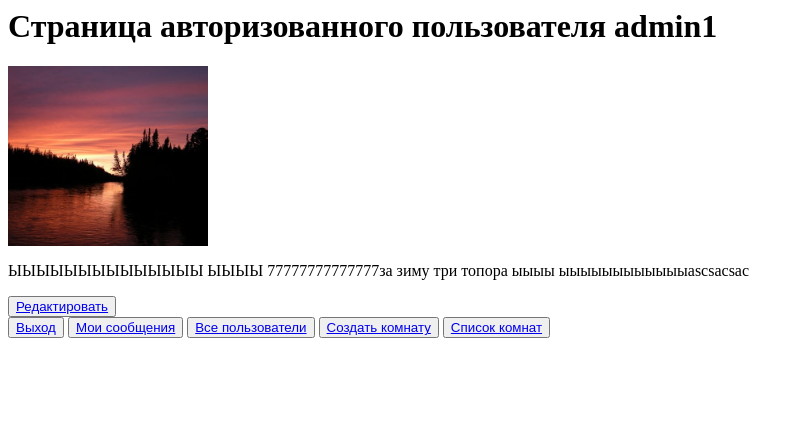
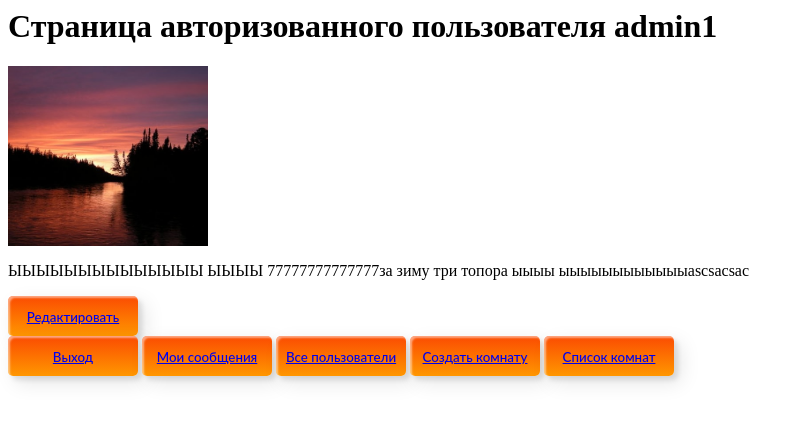
Before and after one commit to ZigulatNatria/E6_Chat, a Django app: page / in a window 1280 px wide. Shown: the top 423 px of the page, without its empty margins (0-804 px from the left). Run offline with Django 4.2, Linux system fonts and the light colour scheme; a user stored in the database is signed in; parts of the project's set-up code (start-up, migrations or seed data) failed here and were passed over.

Commit message:
Кнопочки

```diff
--- /dev/null
+++ b/Chat/static/css/button.css
@@ -0,0 +1,90 @@
+.custom-btn {
+  width: 130px;
+  height: 40px;
+  color: #fff;
+  border-radius: 5px;
+  padding: 10px 25px;
+  font-family: 'Lato', sans-serif;
+  font-weight: 500;
+  background: transparent;
+  cursor: pointer;
+  transition: all 0.3s ease;
+  position: relative;
+  display: inline-block;
+   box-shadow:inset 2px 2px 2px 0px rgba(255,255,255,.5),
+   7px 7px 20px 0px rgba(0,0,0,.1),
+   4px 4px 5px 0px rgba(0,0,0,.1);
+  outline: none;
+}
+.btn-7 {
+background: linear-gradient(0deg, rgba(255,151,0,1) 0%, rgba(251,75,2,1) 100%);
+  line-height: 42px;
+  padding: 0;
+  border: none;
+}
+.btn-7 span {
+  position: relative;
+  display: block;
+  width: 100%;
+  height: 100%;
+}
+.btn-7:before,
+.btn-7:after {
+  position: absolute;
+  content: "";
+  right: 0;
+  bottom: 0;
+  background: rgba(251,75,2,1);
+  box-shadow:
+   -7px -7px 20px 0px rgba(255,255,255,.9),
+   -4px -4px 5px 0px rgba(255,255,255,.9),
+   7px 7px 20px 0px rgba(0,0,0,.2),
+   4px 4px 5px 0px rgba(0,0,0,.3);
+  transition: all 0.3s ease;
+}
+.btn-7:before{
+   height: 0%;
+   width: 2px;
+}
+.btn-7:after {
+  width: 0%;
+  height: 2px;
+}
+.btn-7:hover{
+  color: rgba(251,75,2,1);
+  background: transparent;
+}
+.btn-7:hover:before {
+  height: 100%;
+}
+.btn-7:hover:after {
+  width: 100%;
+}
+.btn-7 span:before,
+.btn-7 span:after {
+  position: absolute;
+  content: "";
+  left: 0;
+  top: 0;
+  background: rgba(251,75,2,1);
+  box-shadow:
+   -7px -7px 20px 0px rgba(255,255,255,.9),
+   -4px -4px 5px 0px rgba(255,255,255,.9),
+   7px 7px 20px 0px rgba(0,0,0,.2),
+   4px 4px 5px 0px rgba(0,0,0,.3);
+  transition: all 0.3s ease;
+}
+.btn-7 span:before {
+  width: 2px;
+  height: 0%;
+}
+.btn-7 span:after {
+  height: 2px;
+  width: 0%;
+}
+.btn-7 span:hover:before {
+  height: 100%;
+}
+.btn-7 span:hover:after {
+  width: 100%;
+}
--- a/Chat/templates/edit_user.html
+++ b/Chat/templates/edit_user.html
@@ -4,13 +4,15 @@
     <meta charset="UTF-8">
     <title>Title</title>
 </head>
+{% load static %}
+        <link href="{% static 'css/button.css' %}" rel="stylesheet" />
 <body>
 {% block content %}
 <h3>Заполните поля</h3>
 <form method="POST" enctype="multipart/form-data">
     {% csrf_token %}
     {{ form }} <!-- Теперь нам нужна только готовая форма и кнопка -->
-    <input type="submit" value="Сохранить">
+    <input class="custom-btn btn-7" type="submit" value="Сохранить">
 </form>
 {% endblock content %}
 </body>
--- a/Chat/templates/protect/index.html
+++ b/Chat/templates/protect/index.html
@@ -9,13 +9,15 @@
         {% block content %}
         <p> <img src="{{MEDIA_URL}}{{ request.user.avatar.url}}" width="200" height="180"> </p>
         <p> {{ request.user.about }} </p>
-        <button><a href="{% url 'edit_user' user.id %}">Редактировать</button>
+        <button class="custom-btn btn-7"><a href="{% url 'edit_user' user.id %}">Редактировать</button>
         {% endblock %}
         <div>
-        <button> <a href="/sign/logout"> Выход </a></button>
-        <button> <a href="/chat/{{request.user.username}}"> Мои сообщения </a></button>
-        <button> <a href="/chat/users"> Все пользователи </a></button>
-        <button> <a href="/chat/roomcreated"> Создать комнату </a></button>
-        <button> <a href="/chat/rooms"> Список комнат </a></button>
+            {% load static %}
+        <link href="{% static 'css/button.css' %}" rel="stylesheet" />
+        <button class="custom-btn btn-7"> <a href="/sign/logout">Выход</a></button>
+        <button class="custom-btn btn-7"> <a href="/chat/{{request.user.username}}"> Мои сообщения </a></button>
+        <button class="custom-btn btn-7"> <a href="/chat/users"> Все пользователи </a></button>
+        <button class="custom-btn btn-7"> <a href="/chat/roomcreated"> Создать комнату </a></button>
+        <button class="custom-btn btn-7"> <a href="/chat/rooms"> Список комнат </a></button>
     </body>
 </html>
```
Also changed, not shown: Chat/db.sqlite3.
